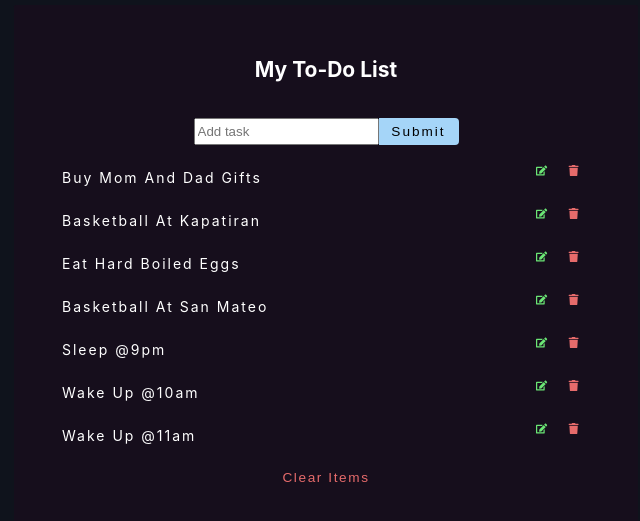
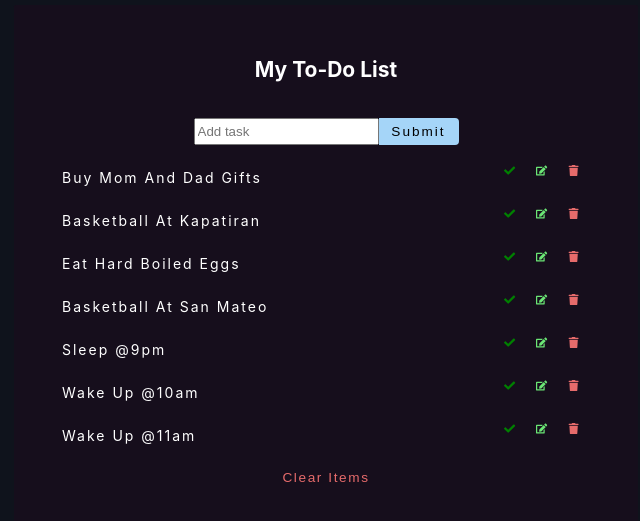
Before and after one commit to Alva156/to-do-list-alva-no-function, a React (Create React App) app: page / in a window 1280 px wide. Shown: the part 123-644 px from the top of the page, without its empty margins (314-954 px from the left). Built offline with nearby package versions, Linux system fonts and the light colour scheme.

Commit message:
with check, delete and edit

```diff
--- a/src/App.js
+++ b/src/App.js
@@ -4,6 +4,7 @@ import List from "./components/List";
 import Alert from "./components/Alert";
 import Header from "./components/Header";
 import AddTask from "./components/AddTask";
+
 import { getLocalStorage } from "./localStorage";
 
 function App() {
@@ -16,23 +17,63 @@ function App() {
     { id: "6", title: "Wake up @10am" },
     { id: "7", title: "Wake up @11am" },
   ];
+
   const [name, setName] = useState("");
   const [list, setList] = useState(getLocalStorage(dummyTasks));
   const [alert, setAlert] = useState({ show: false, type: "", msg: "" });
+  const [isEditing, setIsEditing] = useState(false);
+  const [editID, setEditID] = useState(null);
 
   const showAlert = (show = false, type = "", msg = "") => {
     setAlert({ show, type, msg });
   };
 
+  const removeItem = (id) => {
+    setList(list.filter((item) => item.id !== id));
+    showAlert(true, "danger", "Item removed");
+  };
+  const checkItem = (id) => {
+    setList(list.filter((item) => item.id !== id));
+    showAlert(true, "success", "Item completed");
+  };
+
+  const editItem = (id) => {
+    const specificItem = list.find((item) => item.id === id);
+    setIsEditing(true);
+    setEditID(id);
+    setName(specificItem.title);
+  };
+
+  const clearList = () => {
+    setList([]);
+    showAlert(true, "danger", "All entries removed");
+  };
+
   const handleSubmit = (e) => {
     e.preventDefault();
     if (!name) {
+
       showAlert(true, "danger", "Please enter value");
+    } else if (name && isEditing) {
+
+      setList(
+        list.map((item) => {
+          if (item.id === editID) {
+            return { ...item, title: name };
+          }
+          return item;
+        })
+      );
+      setName("");
+      setEditID(null);
+      setIsEditing(false);
+      showAlert(true, "success", "Item edited");
     } else {
+
       const newItem = { id: new Date().getTime().toString(), title: name };
       setList([...list, newItem]);
       setName("");
-      showAlert(true, "success", "item added to the list");
+      showAlert(true, "success", "Item added to the list");
     }
   };
 
@@ -43,14 +84,27 @@ function App() {
   return (
     <section className="section-center">
       <Header />
-      <AddTask name={name} setName={setName} handleSubmit={handleSubmit} />
+      <AddTask
+        name={name}
+        setName={setName}
+        handleSubmit={handleSubmit}
+        isEditing={isEditing}
+      />
       {alert.show && (
         <Alert {...alert} removeAlert={() => showAlert()} list={list} />
       )}
       {list.length > 0 && (
         <div className="grocery-container">
-          <List items={list} />
-          <button className="clear-btn">clear items</button>
+          <List
+            items={list}
+            removeItem={removeItem}
+            editItem={editItem}
+            checkItem={checkItem}
+          />
+
+          <button className="clear-btn" onClick={clearList}>
+            clear items
+          </button>
         </div>
       )}
     </section>
--- /dev/null
+++ b/src/components/CheckTask.js
@@ -0,0 +1,12 @@
+import React from "react";
+import * as FaIcons from "react-icons/fa";
+
+function CheckTask({ id, checkItem }) {
+  return (
+    <button onClick={() => checkItem(id)} className="check-btn">
+      <FaIcons.FaCheck />
+    </button>
+  );
+}
+
+export default CheckTask;
--- /dev/null
+++ b/src/components/DeleteTask.js
@@ -0,0 +1,11 @@
+import React from "react";
+import * as FaIcons from "react-icons/fa";
+function DeleteTask({ id, removeItem }) {
+  return (
+    <button onClick={() => removeItem(id)} className="delete-btn">
+      <FaIcons.FaTrash />
+    </button>
+  );
+}
+
+export default DeleteTask;
--- /dev/null
+++ b/src/components/EditTask.js
@@ -0,0 +1,11 @@
+import React from "react";
+import * as FaIcons from "react-icons/fa";
+function EditTask({ id, editItem }) {
+  return (
+    <button onClick={() => editItem(id)} className="edit-btn">
+      <FaIcons.FaEdit />
+    </button>
+  );
+}
+
+export default EditTask;
--- a/src/components/List.css
+++ b/src/components/List.css
@@ -36,7 +36,7 @@
   background: hsl(270, 67%, 62%);
 }
 .task-item:hover .title {
-  color: hsl(210, 22%, 49%);
+  color: white;
 }
 .title {
   margin-bottom: 0;
@@ -44,3 +44,15 @@
   letter-spacing: 2px;
   transition: all 0.3s linear;
 }
+.check-btn {
+  background: transparent;
+  border-color: transparent;
+  cursor: pointer;
+  font-size: 0.7rem;
+  margin: 0 0.15rem;
+  transition: all 0.3s linear;
+  color: green;
+}
+.check-btn:hover {
+  color: hsl(141, 53%, 53%);
+}
--- a/src/components/List.js
+++ b/src/components/List.js
@@ -1,8 +1,10 @@
 import React from "react";
 import "./List.css";
-import * as FaIcons from "react-icons/fa";
+import EditTask from "./EditTask";
+import DeleteTask from "./DeleteTask";
+import CheckTask from "./CheckTask";
 
-function List({ items }) {
+function List({ items, removeItem, editItem, checkItem }) {
   return (
     <div className="task-list">
       {items.map((item) => {
@@ -11,13 +13,9 @@ function List({ items }) {
           <article key={id} className="task-item">
             <p className="title">{title}</p>
             <div className="btn-container">
-              <button className="edit-btn">
-                <FaIcons.FaEdit />
-              </button>
-
-              <button className="delete-btn">
-                <FaIcons.FaTrash />
-              </button>
+              <CheckTask checkItem={() => checkItem(id)} />
+              <EditTask editItem={() => editItem(id)} />
+              <DeleteTask removeItem={() => removeItem(id)} />
             </div>
           </article>
         );
```
